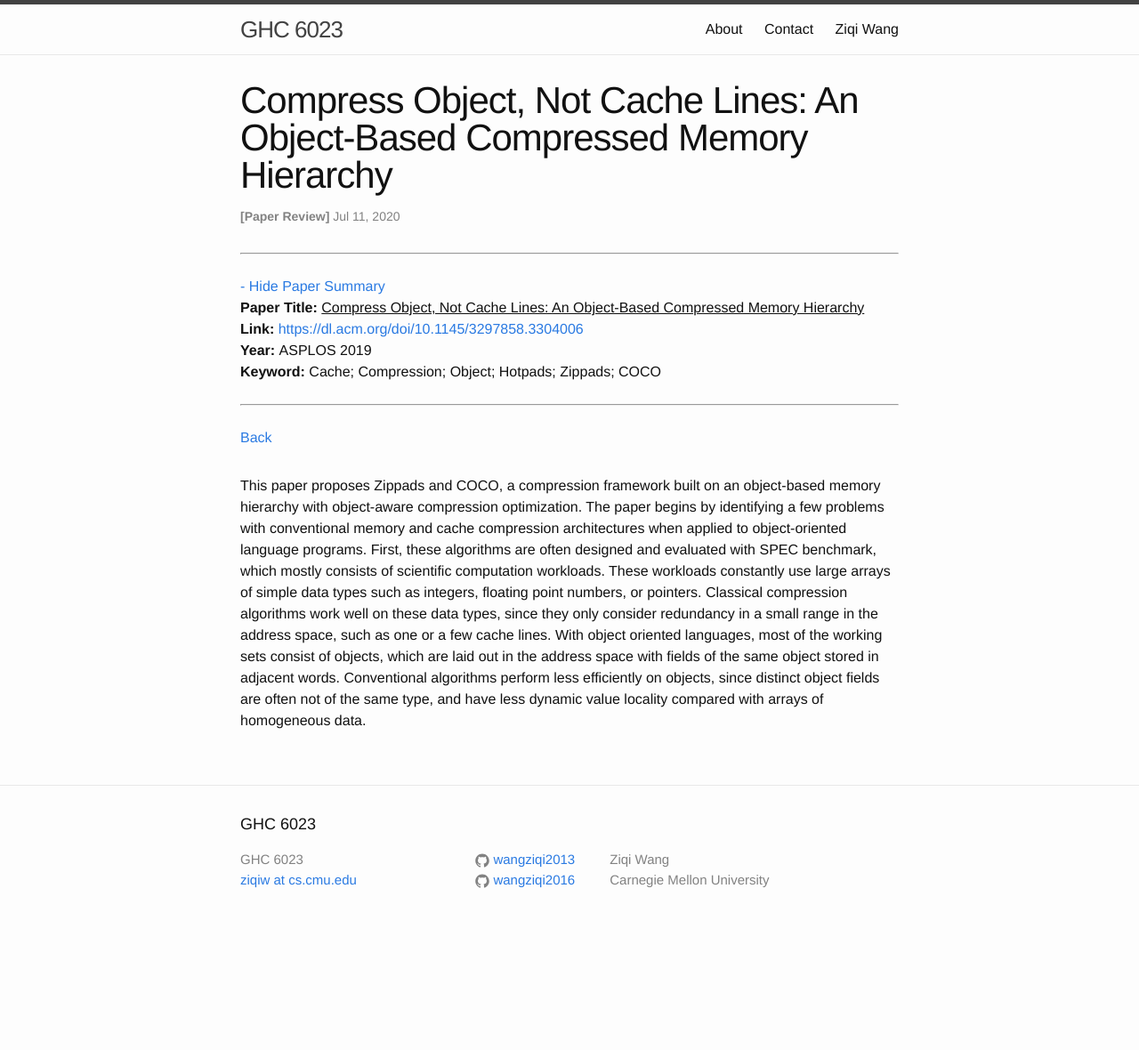
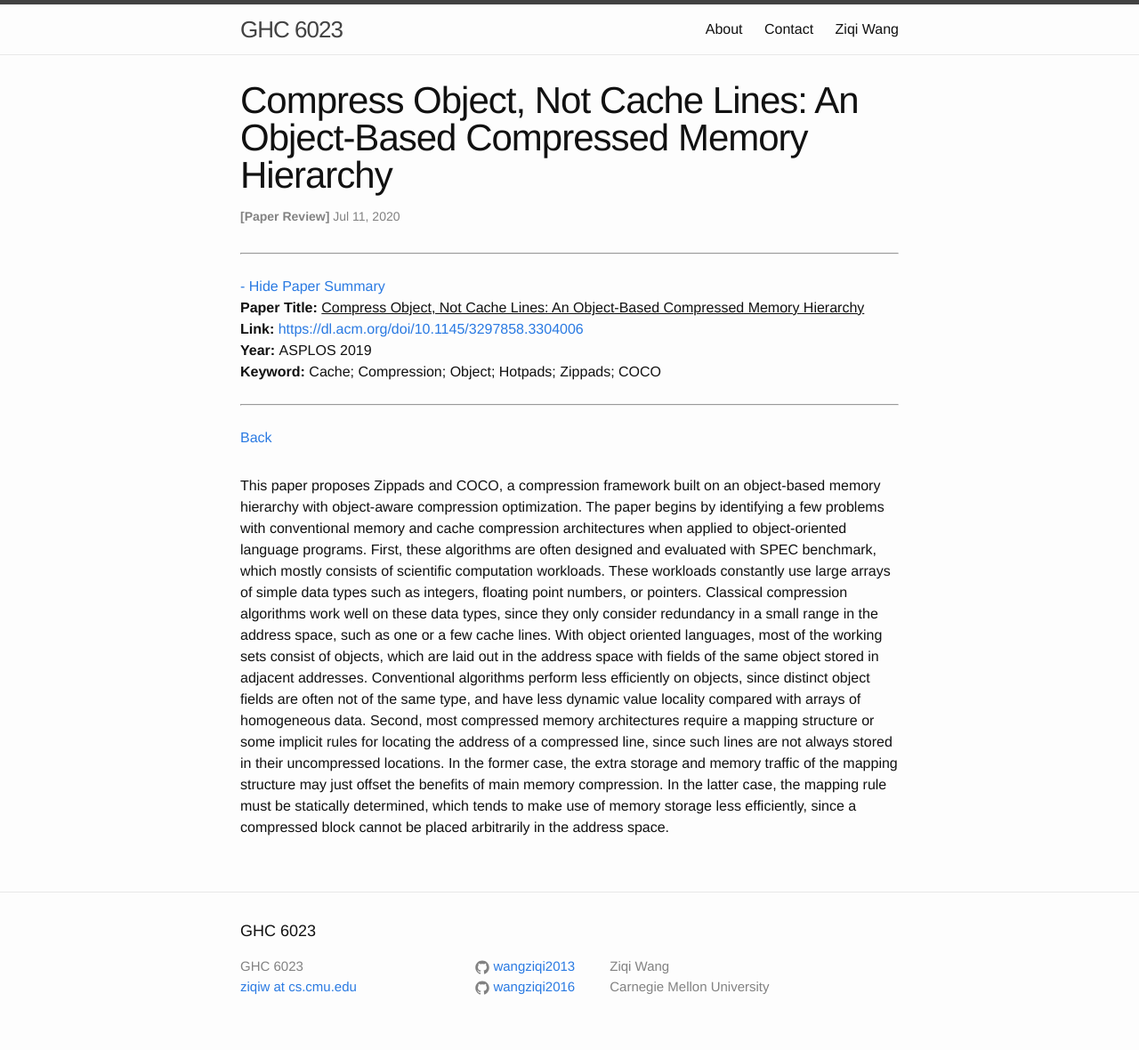
Before and after one commit to wangziqi2013/wangziqi2013.github.io, a Jekyll site: the page built from _posts/2020-07-11-zippads-coco.markdown, in a window 1280 px wide. Shown: the whole page at 89% size. Built offline with Jekyll 4.4.1, drawn with Linux system fonts in a browser that asks for light colours; before the commit the page ends 1060 px from its top, so only the background shows below that.

Commit message:
Adding second issue

```diff
--- a/_posts/2020-07-11-zippads-coco.markdown
+++ b/_posts/2020-07-11-zippads-coco.markdown
@@ -20,6 +20,11 @@ First, these algorithms are often designed and evaluated with SPEC benchmark, wh
 workloads. These workloads constantly use large arrays of simple data types such as integers, floating point numbers, or
 pointers. Classical compression algorithms work well on these data types, since they only consider redundancy in a small
 range in the address space, such as one or a few cache lines. With object oriented languages, most of the working sets
-consist of objects, which are laid out in the address space with fields of the same object stored in adjacent words.
+consist of objects, which are laid out in the address space with fields of the same object stored in adjacent addresses.
 Conventional algorithms perform less efficiently on objects, since distinct object fields are often not of the same type,
 and have less dynamic value locality compared with arrays of homogeneous data.
+Second, most compressed memory architectures require a mapping structure or some implicit rules for locating the address
+of a compressed line, since such lines are not always stored in their uncompressed locations. In the former case, the
+extra storage and memory traffic of the mapping structure may just offset the benefits of main memory compression.
+In the latter case, the mapping rule must be statically determined, which tends to make use of memory storage less
+efficiently, since a compressed block cannot be placed arbitrarily in the address space.
```
